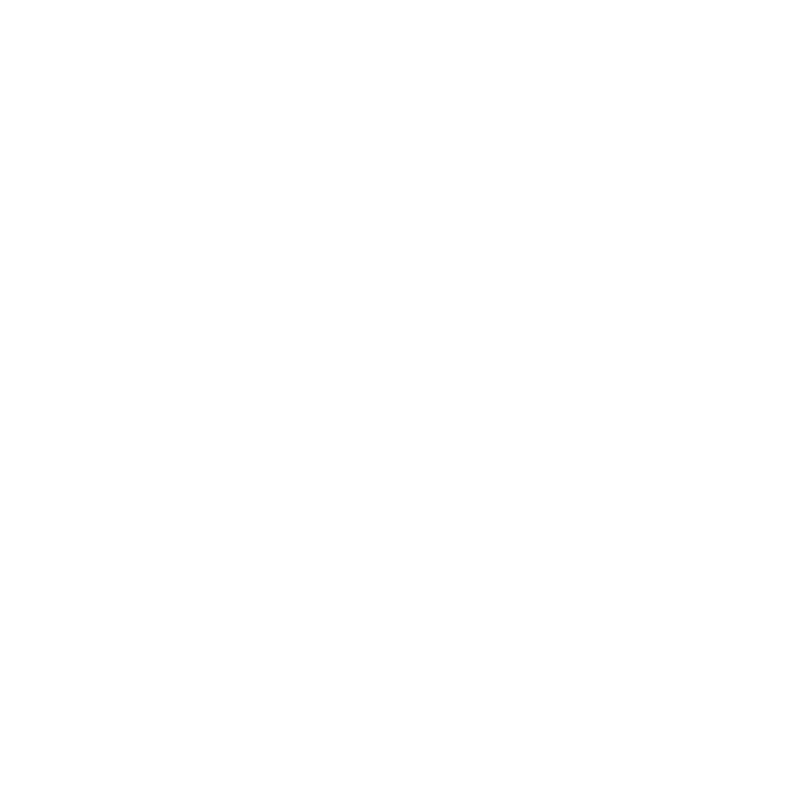
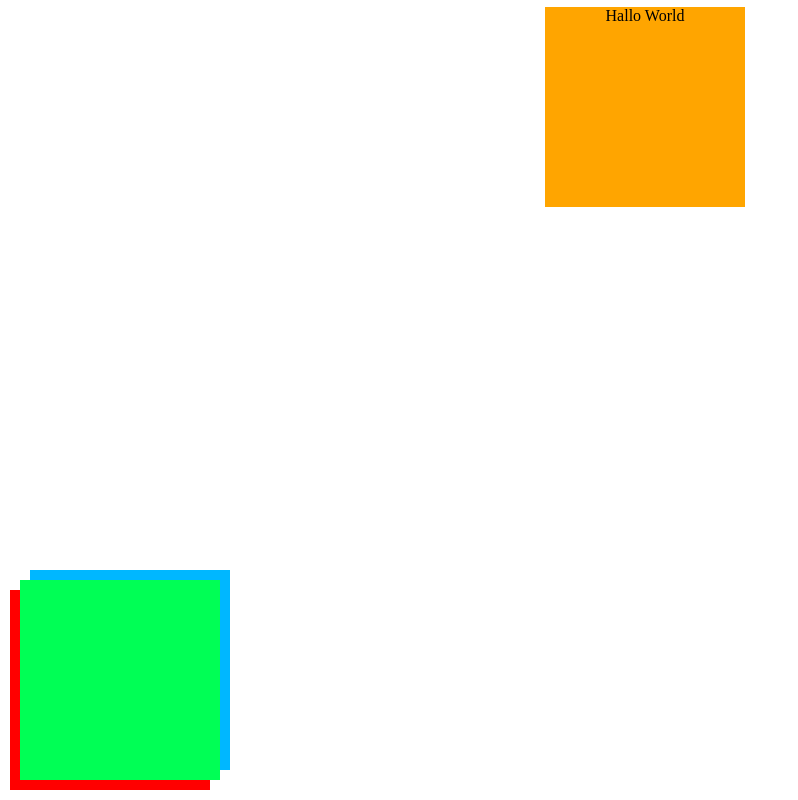
Before and after one commit to FBW32/uib-layout-break-out-the-flow-bartxs, a plain HTML site: page index.html in a window 1280 px wide. Shown: the whole page, without its empty margins (0-798 px from the left). Drawn offline with Linux system fonts and the light colour scheme.

Commit message:
exercise

```diff
--- a/index.html
+++ b/index.html
@@ -7,6 +7,12 @@
     <title>Document</title>
     <link rel="stylesheet" href="style.css">
 </head>
-<body>
-</body>
+    <body>
+        <div class="halloworld">
+            Hallo World
+        </div>
+        <div class="box1"></div>
+        <div class="box2"></div>
+        <div class="box3"></div>
+    </body>
 </html>
--- a/style.css
+++ b/style.css
@@ -3,3 +3,51 @@
     padding: 0;
     height: 100%;
 }
+
+.halloworld {
+    height: 200px;
+    width: 200px;
+    background: orange;
+    margin: 0 auto;
+    text-align: center;
+
+    position: relative;
+    left: 5px;
+    top: 7px;
+}
+
+.box1 {
+    height: 200px;
+    width: 200px;
+    background: red;
+
+    position: absolute;
+    left: 10px;
+    bottom: 10px;
+    z-index: 0;
+
+}
+
+.box2 {
+    height: 200px;
+    width: 200px;
+    background: rgb(0, 255, 85);
+
+    position: absolute;
+    left: 20px;
+    bottom: 20px;
+    z-index: 1;
+
+}
+
+.box3 {
+    height: 200px;
+    width: 200px;
+    background: rgb(0, 183, 255);
+
+    position: absolute;
+    left: 30px;
+    bottom: 30px;
+    z-index: 0;
+
+}
```
